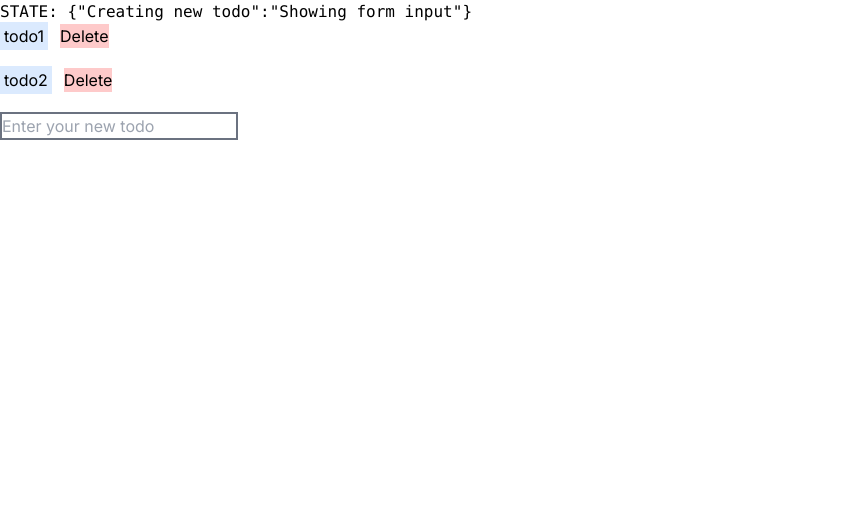
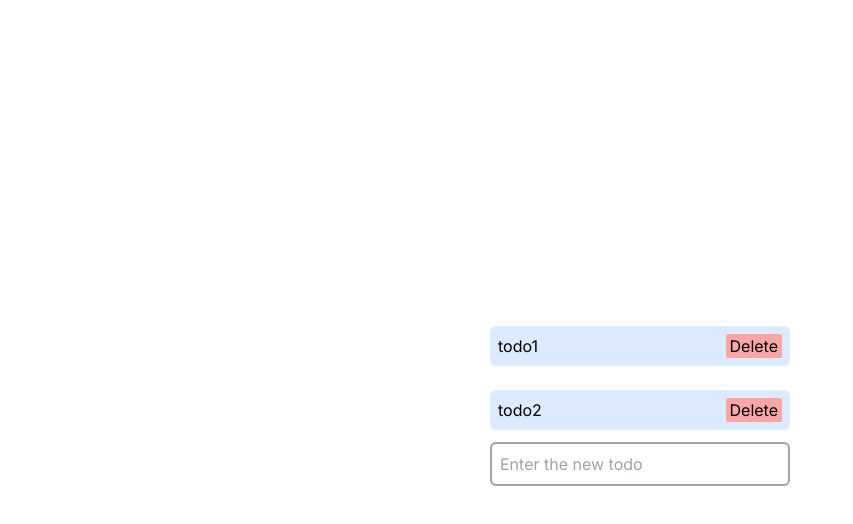
Before and after one commit to KPMGE/xstate-todo-app, a Next.js app: page / in a window 1280 px wide. Both pictures are taken after a click on the button "CREATE NEW TODO". Shown: the top 524 px of the page, without its empty margins (0-853 px from the left). Built offline with nearby package versions, Linux system fonts and the light colour scheme.

Commit message:
:sparkles: enhance ui a bit

```diff
--- a/src/app/page.tsx
+++ b/src/app/page.tsx
@@ -1,4 +1,5 @@
 'use client'
+import React from 'react'
 import { useMachine } from "@xstate/react"
 import { todosMachine } from "../machines"
 
@@ -15,31 +16,40 @@ export default function Home() {
     },
   })
 
+  const isLoadingTodos = state.matches('Loading todos')
+
   return (
-    <div>
-      <pre>
-        STATE: {JSON.stringify(state.value)}
-      </pre>
-
-      {state.context.todos.map(todo => (
-        <div key={todo} className="mb-5">
-          <span className="bg-blue-100 mr-3 p-1">{todo}</span>
-          <button className="bg-red-200" onClick={() => send({ type: 'Delete Todo', value: todo })}>Delete</button>
-        </div>
-      ))}
+    <div className="h-screen flex flex-col items-center justify-center" >
+      {isLoadingTodos && <div>Loading todos...</div>}
 
       {state.matches('Todos Loaded successfully') &&
-        <button onClick={() => send('Create new todo')}>CREATE NEW TODO</button>
+        <button
+          className="bg-green-300 p-2 rounded-md"
+          onClick={() => send('Create new todo')}
+        >
+          CREATE NEW TODO
+        </button>
       }
+      <div className="w-[300px] flex flex-col gap-6 mt-3">
+        {!isLoadingTodos && state.context.todos.map(todo => (
+          <div className='flex justify-between bg-blue-100 p-2 rounded-md'>
+            <span className="">{todo}</span>
+            <button className="bg-red-300 px-1 rounded-sm" onClick={() => send({ type: 'Delete Todo', value: todo })}>Delete</button>
+          </div>
+        ))}
+      </div>
 
       {state.matches('Creating new todo.Showing form input') &&
-        <form onSubmit={(e) => {
-          e.preventDefault()
-          send("Submit")
-        }}>
+        <form
+          className='mt-3'
+          onSubmit={(e) => {
+            e.preventDefault()
+            send("Submit")
+          }}
+        >
           <input
-            className="border-2 border-gray-500"
-            placeholder="Enter your new todo"
+            className="w-[300px] border-2 border-gray-400 rounded-md p-2 focus:border-gray-500 outline-none"
+            placeholder="Enter the new todo"
             onChange={e => send({
               type: 'Form Input Changed',
               value: e.target.value
```
